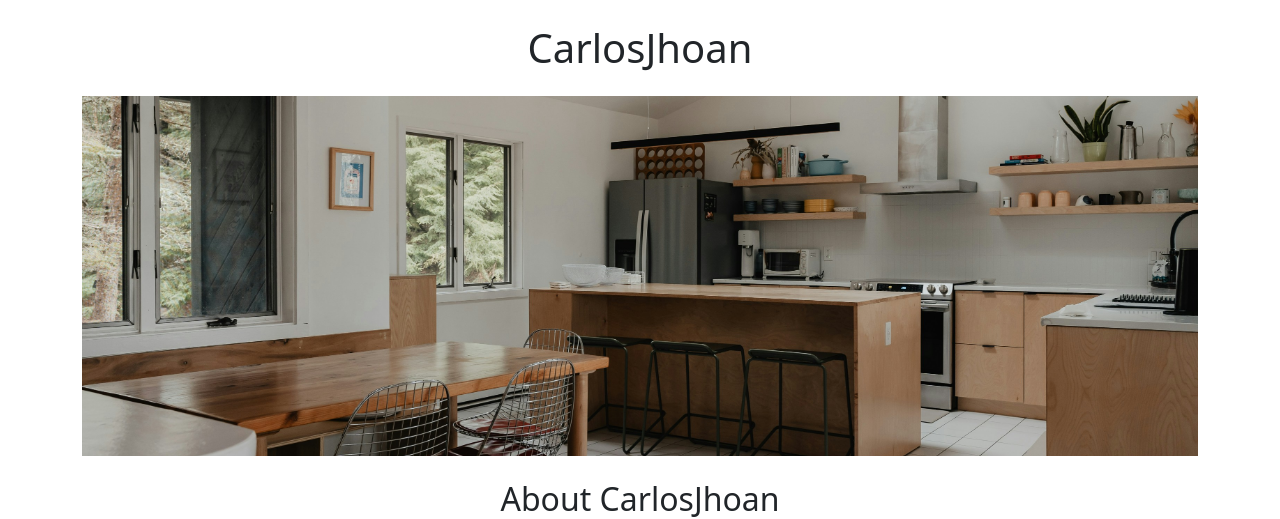
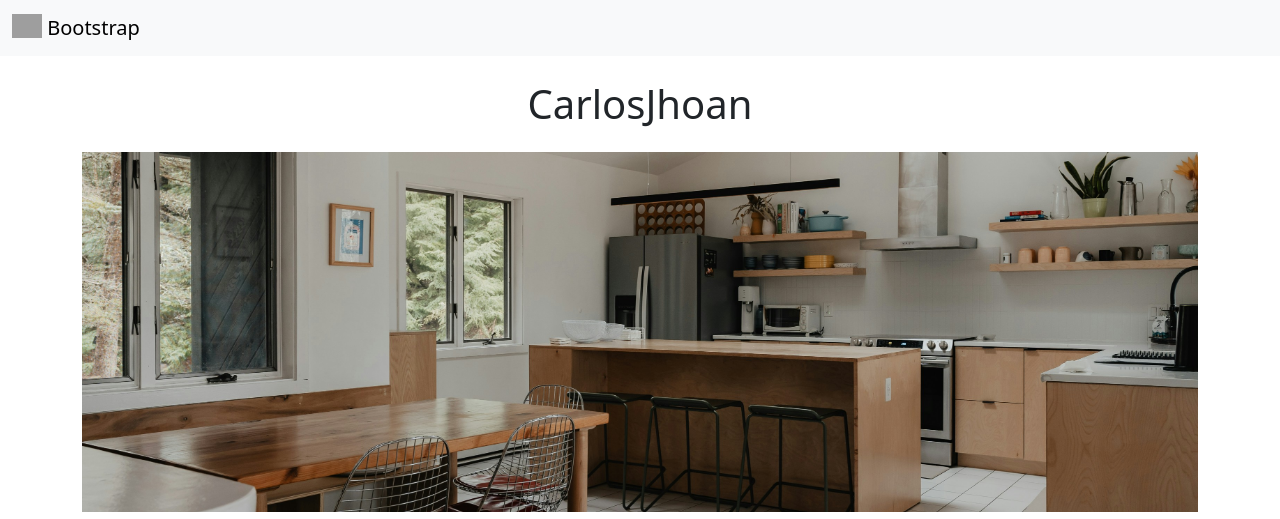
Before and after one commit to carlosjhoan/Flask_tutorial, a Flask app: page / in a window 1280 px wide. Shown: the top 519 px of the page. Run offline with Flask 3, Linux system fonts and the light colour scheme; grey boxes are pictures that could not be loaded.

Commit message:
template de nav bar

```diff
--- a/templates/home.html
+++ b/templates/home.html
@@ -1,4 +1,4 @@
-<!DOCTYPE html>
+<!doctype html>
 <html>
   <head>
     <title>FlaskTutorial</title>
@@ -54,6 +54,7 @@
   </head>
 
   <body>
+    {% include 'nav.html' %}
     <div class = "container">
       <h1 class = "text-center  mt-4 mb-4">{{company_name}}</h1>
       <img class = "img-fluid" id = "banner" src="./static/kitchen.jpg"  alt="">
--- /dev/null
+++ b/templates/nav.html
@@ -0,0 +1,8 @@
+<nav class="navbar bg-body-tertiary">
+  <div class="container-fluid">
+    <a class="navbar-brand" href="#">
+      <img src="/docs/5.3/assets/brand/bootstrap-logo.svg" alt="Logo" width="30" height="24" class="d-inline-block align-text-top">
+      Bootstrap
+    </a>
+  </div>
+</nav>
```
